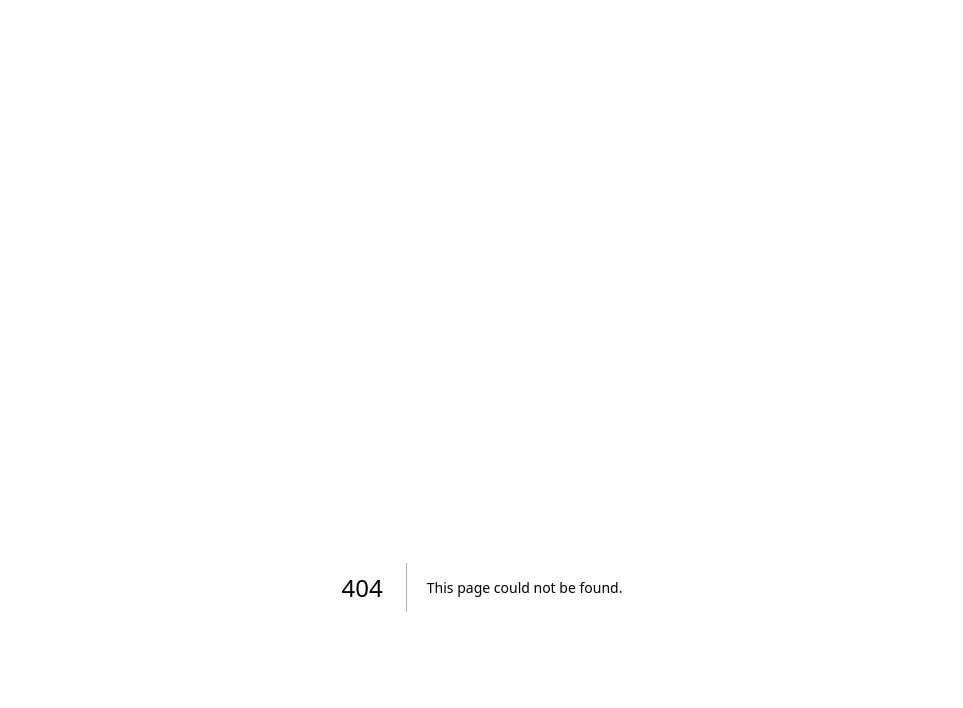
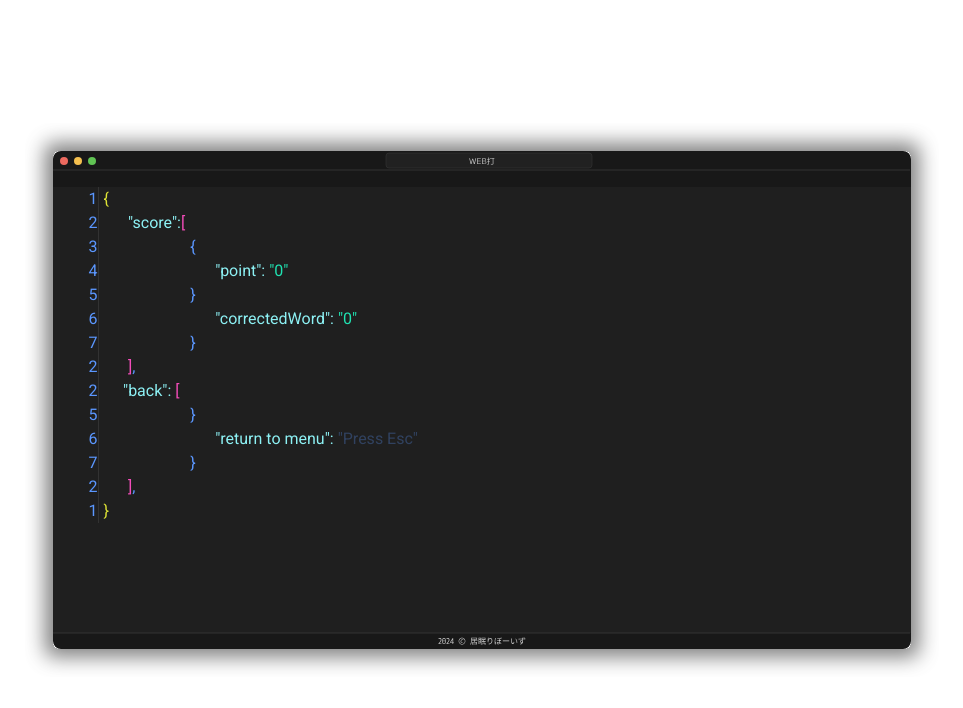
Before and after one commit to huynhnguyen1906/Web-Design-Typing-Game, a Next.js app: page /score in a window 1280 px wide. Before the commit this address had no page. Shown: the top 708 px of the page, without its empty margins (158-1121 px from the left). Built offline with nearby package versions, Linux system fonts and the light colour scheme; a web font is replaced by a local one.

Commit message:
chore: Update styles for score and play modules

```diff
--- /dev/null
+++ b/src/app/score/page.tsx
@@ -0,0 +1,177 @@
+"use client";
+import React, { useState, useEffect } from "react";
+import { useRouter } from "next/navigation";
+import Style from "@styles/score.module.scss";
+import Spinner from "react-bootstrap/Spinner";
+export default function Page() {
+	const [score, setScore] = useState<number | null>(null);
+	const [correctedWord, setCorrectedWord] = useState<number | null>(null);
+	const router = useRouter();
+
+	useEffect(() => {
+		const storedScore = parseInt(localStorage.getItem("score") || "0");
+		const storedCorrectedWord = parseInt(localStorage.getItem("correctWords") || "0");
+		setScore(storedScore);
+		setCorrectedWord(storedCorrectedWord);
+	}, []);
+
+	useEffect(() => {
+		const handleKeyDown = (event: KeyboardEvent) => {
+			if (event.key === "Escape") {
+				router.push("/");
+			}
+		};
+		document.addEventListener("keydown", handleKeyDown);
+		return () => {
+			document.removeEventListener("keydown", handleKeyDown);
+		};
+	}, [router]);
+
+	const handleMouseDown = (e: React.MouseEvent<HTMLDivElement>) => {
+		e.preventDefault();
+	};
+
+	if (score === null || correctedWord === null) {
+		return <Spinner animation="border"></Spinner>;
+	}
+
+	return (
+		<div className={Style.container} onMouseDown={handleMouseDown}>
+			<table>
+				<tbody>
+					<tr>
+						<td>
+							<span className={Style.line}>1</span>
+						</td>
+						<td>
+							<span className={Style.yellowA}>&#123;</span>
+						</td>
+					</tr>
+					<tr>
+						<td>
+							<span className={Style.line}>2</span>
+						</td>
+						<td></td>
+						<td>
+							<span className={Style.key}>&quot;score&quot;:</span>
+							<span className={Style.pinkA}>&#91;</span>
+						</td>
+					</tr>
+					<tr>
+						<td>
+							<span className={Style.line}>3</span>
+						</td>
+						<td></td>
+						<td></td>
+						<td>&#123;</td>
+					</tr>
+					<tr>
+						<td>
+							<span className={Style.line}>4</span>
+						</td>
+						<td></td>
+						<td></td>
+						<td></td>
+						<td>
+							<span className={Style.key}>&quot;point&quot;: </span>
+							<span className={Style.log}>&quot;{score}&quot;</span>
+						</td>
+					</tr>
+					<tr>
+						<td>
+							<span className={Style.line}>5</span>
+						</td>
+						<td></td>
+						<td></td>
+						<td>&#125;</td>
+					</tr>
+					<tr>
+						<td>
+							<span className={Style.line}>6</span>
+						</td>
+						<td></td>
+						<td></td>
+						<td></td>
+						<td>
+							<span className={Style.key}>&quot;correctedWord&quot;: </span>
+							<span className={Style.log}>&quot;{correctedWord}&quot;</span>
+						</td>
+					</tr>
+					<tr>
+						<td>
+							<span className={Style.line}>7</span>
+						</td>
+						<td></td>
+						<td></td>
+						<td>&#125;</td>
+					</tr>
+					<tr>
+						<td>
+							<span className={Style.line}>2</span>
+						</td>
+						<td></td>
+						<td>
+							<span className={Style.pinkA}>&#93;</span>,
+						</td>
+					</tr>
+					<tr>
+						<td>
+							<span className={Style.line}>2</span>
+						</td>
+						<td></td>
+						<td>
+							<span className={Style.key}>&quot;back&quot;:</span>
+							<span className={Style.pinkA}> &#91;</span>
+						</td>
+						<td></td>
+					</tr>
+					<tr>
+						<td>
+							<span className={Style.line}>5</span>
+						</td>
+						<td></td>
+						<td></td>
+						<td>&#125;</td>
+					</tr>
+					<tr>
+						<td>
+							<span className={Style.line}>6</span>
+						</td>
+						<td></td>
+						<td></td>
+						<td></td>
+						<td>
+							<span className={Style.key}>&quot;return to menu&quot;: </span>
+							<span className={Style.exit}>&quot;Press Esc&quot;</span>
+						</td>
+					</tr>
+					<tr>
+						<td>
+							<span className={Style.line}>7</span>
+						</td>
+						<td></td>
+						<td></td>
+						<td>&#125;</td>
+					</tr>
+					<tr>
+						<td>
+							<span className={Style.line}>2</span>
+						</td>
+						<td></td>
+						<td>
+							<span className={Style.pinkA}>&#93;</span>,
+						</td>
+					</tr>
+					<tr>
+						<td>
+							<span className={Style.line}>1</span>
+						</td>
+						<td>
+							<span className={Style.yellowA}>&#125;</span>
+						</td>
+					</tr>
+				</tbody>
+			</table>
+		</div>
+	);
+}
--- a/styles/play.module.scss
+++ b/styles/play.module.scss
@@ -2,8 +2,12 @@
 	width: 100%;
 	height: 100%;
 	position: relative;
-	overflow: auto;
+	display: flex;
+	flex-direction: column;
+	overflow: hidden;
 	scrollbar-width: none;
+}
+
 .infoDiv {
 	position: absolute;
 	display: flex;
@@ -16,7 +20,16 @@
 		font-size: 2.4rem;
 	}
 }
+
+.tableContainer {
+	flex-grow: 1;
+	overflow-y: auto;
+	display: flex;
+	flex-direction: column;
+	scrollbar-width: none;
 	table {
+		width: 100%;
+		border-collapse: collapse;
 		tr {
 			td {
 				vertical-align: top;
@@ -33,45 +46,54 @@
 				}
 			}
 		}
-		min-height: 24px;
-		line-height: 24px;
-		display: flex;
-		flex-wrap: wrap;
-		width: 100%;
-		max-width: 80%;
+	}
+}
+
 .line {
 	line-height: 24px;
 	height: 100%;
 	text-align: right;
 	padding-right: 8px;
 }
+
 .const {
 	color: var(--const-text-color);
 	margin-right: 5px;
 }
+
 .var {
 	color: var(--useful-var-color);
 	margin-right: 5px;
 }
+
 .string {
 	color: var(--string-color);
 	margin-left: 5px;
 }
+
 .stringSpace {
 	margin: 0;
 }
+
 .console {
 	color: var(--useful-var-color);
 }
+
 .log {
 	color: var(--log-color);
 }
+
 .input {
 	display: inline-block;
-			min-width: 3px;
+	min-width: 1px;
 	width: auto;
 	outline: none;
 	border: none;
 }
+
+.hollowBlock {
+	width: 100%;
+	height: 40%;
+	background-color: var(--vs-main-color);
+	flex-shrink: 0;
 }
-}
--- /dev/null
+++ b/styles/score.module.scss
@@ -0,0 +1,65 @@
+.container {
+	width: 100%;
+	height: 100%;
+	position: relative;
+	display: flex;
+	flex-direction: column;
+	overflow: hidden;
+	scrollbar-width: none;
+	table {
+		width: 100%;
+		border-collapse: collapse;
+		tr {
+			td {
+				vertical-align: top;
+				white-space: nowrap;
+				text-align: left;
+				width: 2.5rem;
+				color: #5b97ff;
+				&:first-child {
+					width: 4.5rem;
+					text-align: right;
+					border-right: 1px solid var(--vs-border-color);
+				}
+				&:last-child {
+					width: auto;
+					text-align: left;
+					padding-left: 5px;
+				}
+				.key {
+					color: #8df1f4;
+				}
+				.log {
+					color: var(--log-color);
+				}
+				.exit {
+					color: #5b97ff;
+					animation: blink 1.25s infinite;
+				}
+				.yellowA {
+					color: #dee335;
+				}
+				.pinkA {
+					color: var(--const-text-color);
+				}
+			}
+		}
+	}
+}
+@keyframes blink {
+	0% {
+		opacity: 1;
+	}
+	30% {
+		opacity: 1;
+	}
+	50% {
+		opacity: 0;
+	}
+	70% {
+		opacity: 1;
+	}
+	100% {
+		opacity: 1;
+	}
+}
```
Also changed, not shown: src/app/play/page.tsx (+46 -12 lines). Lines whose indentation alone changed are shown as unchanged.
